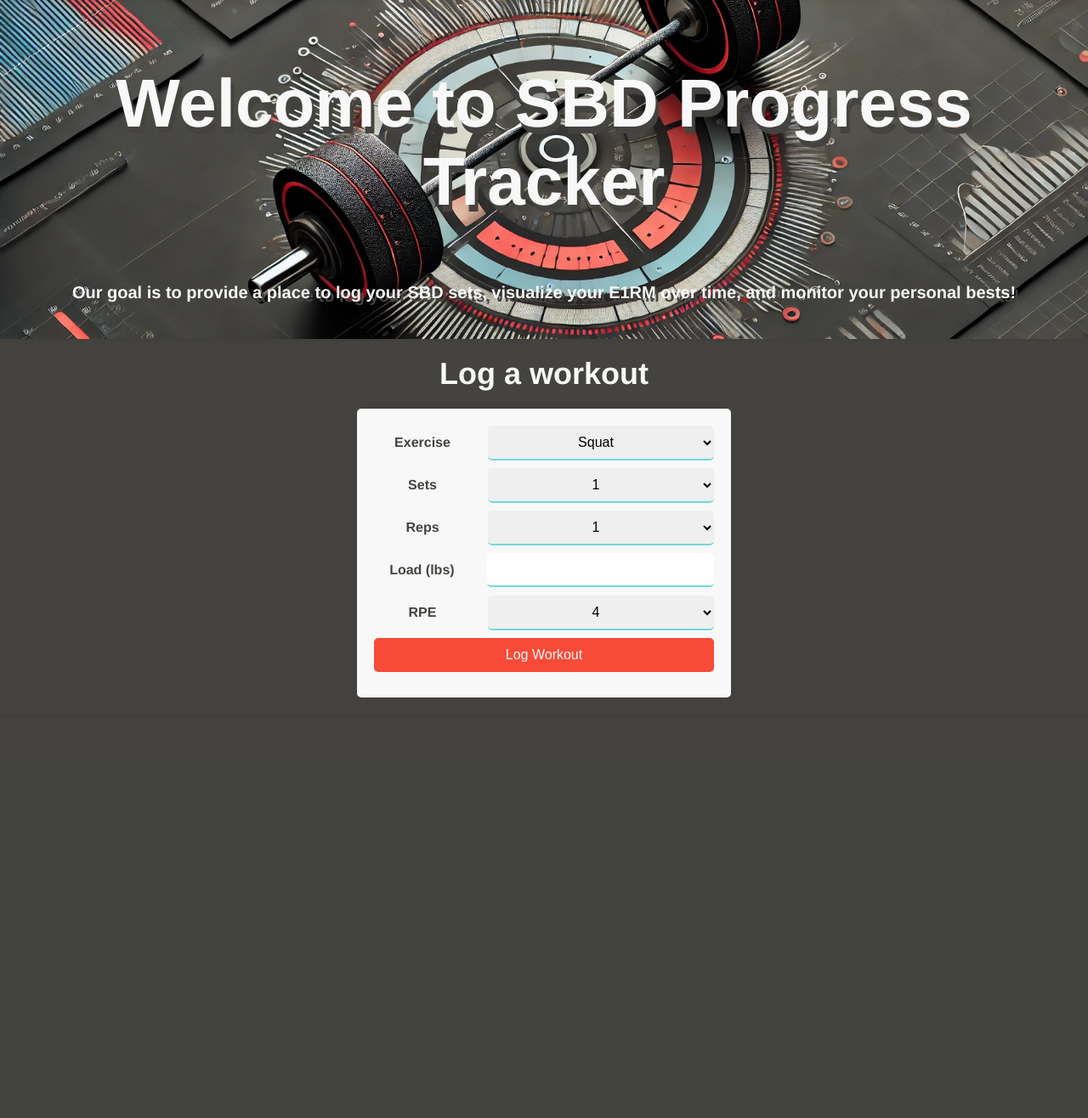
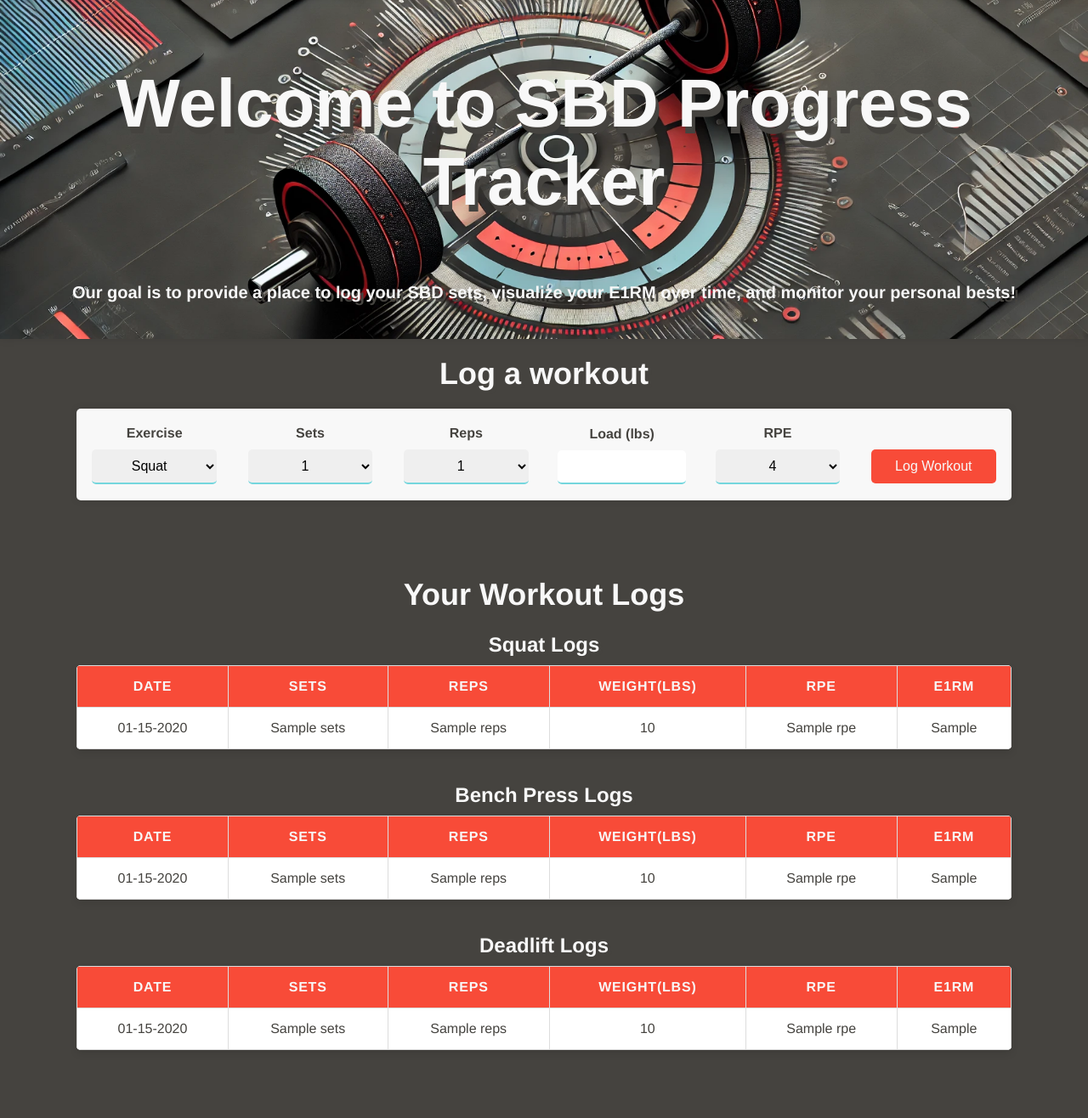
Before and after one commit to KeelanDonovan/SBD-Progress-Tracker, a Flask app: template templates/index.html in a window 1280 px wide. Shown: the part 61-1377 px from the top of the page at 85% size. Before the commit the page ends 882 px from the top, so only its background shows below. Run offline with Flask 3, Linux system fonts and the light colour scheme; tables that the repository leaves empty hold one stand-in row (values such as "Sample post"); the template is opened without the code that fills it: values that come from a table or form of the project are taken from there, most other values are stand-ins (such as "Sample title", 1, 10 or a date in 2020).

Commit message:
Added Log Tables in index.html

```diff
--- a/app.py
+++ b/app.py
@@ -21,33 +21,39 @@ login_manager.login_message_category = 'info'
 def register():
   form = RegistrationForm()
   if form.validate_on_submit():
-    print('Form validated')
+    existing_user = User.query.filter((User.email == form.email.data) | (User.username == form.username.data)).first()
 
-    existing_user = User.query.filter((User.email == form.email.data) | (User.username == form.username.data)).first()
     if existing_user:
       flash('An account with that email or username already exists', 'danger')
       return redirect(url_for('register'))
 
     hashed_password = bcrypt.generate_password_hash(form.password.data).decode('utf-8')
     user = User(username=form.username.data, email=form.email.data, password=hashed_password)
+
     db.session.add(user)
+
     db.session.commit()
     flash('Your account has been created! You can now log in', 'success')
     return redirect(url_for('login'))
+
   return render_template('register.html', title='Create an Account', form=form)
 
 @app.route("/login", methods=['GET', 'POST'])
 def login():
   if current_user.is_authenticated:
     return redirect(url_for('index'))
+
   form = LoginForm()
+
   if form.validate_on_submit():
     user = User.query.filter_by(email = form.email.data).first()
+
     if user and bcrypt.check_password_hash(user.password, form.password.data):
       login_user(user, remember = form.remember.data)
       return redirect(url_for('index'))
     else:
       flash('Login failed. Please check email and password', 'danger')
+
   return render_template('login.html', title='Login', form = form)
 
 @app.route("/logout")
@@ -59,13 +65,21 @@ def logout():
 @login_required
 def index():
   form = LogForm()
+
   if form.validate_on_submit():
     log = Log(exercise = form.exercise.data, sets = form.sets.data, reps = form.reps.data, weight = form.weight.data, rpe = form.rpe.data, e1rm = calculate_e1rm(form.weight.data, form.reps.data, form.rpe.data),  user_id = current_user.id)
+
     db.session.add(log)
     db.session.commit()
+
     flash('Workout logged successfully', 'success')
     return redirect(url_for('index'))
-  return render_template("index.html", form=form)
+
+  squat_logs = Log.query.filter_by(exercise='Squat', user_id=current_user.id).order_by(Log.date_logged.desc()).all()
+  bench_logs = Log.query.filter_by(exercise='Bench Press', user_id=current_user.id).order_by(Log.date_logged.desc()).all()
+  deadlift_logs = Log.query.filter_by(exercise='Deadlift', user_id=current_user.id).order_by(Log.date_logged.desc()).all()
+
+  return render_template("index.html", form=form, squat_logs=squat_logs, bench_logs=bench_logs, deadlift_logs=deadlift_logs)
 
 @login_manager.user_loader
 def load_user(user_id):
@@ -74,6 +88,7 @@ def load_user(user_id):
 def calculate_e1rm(weight, reps, rpe):
   if rpe < 6.5 or rpe > 10:
     return None
+
   rpe_chart = {
     1: {10.0: 100.0, 9.5: 97.8, 9.0: 95.5, 8.5: 93.9, 8.0: 92.2, 7.5: 90.7, 7.0: 89.2, 6.5: 87.8},
     2: {10.0: 95.5, 9.5: 93.9, 9.0: 92.2, 8.5: 90.7, 8.0: 89.6, 7.5: 87.8, 7.0: 86.3, 6.5: 85.0},
@@ -89,7 +104,9 @@ def calculate_e1rm(weight, reps, rpe):
 
   percentage = rpe_chart[reps][rpe]
   e1rm = weight / (percentage / 100.0)
-  return round(e1rm, 2)
+  round_e1rm = round(e1rm, 2)
+
+  return round_e1rm
 
 if __name__ == '__main__':
   app.run(debug=True)
--- a/static/css/styles.css
+++ b/static/css/styles.css
@@ -192,51 +192,122 @@ body {
 }
 .log-workout-form {
   display: flex;
-  flex-direction: column;
+  flex-direction: row;
   justify-content: space-evenly;
-  align-items:flex-start;
-  width: 400px;
-  height: 300px;
+  align-items:last baseline;
+  width: 100%;
   background-color: #f8f8f8;
   border-radius: 5px;
   box-shadow: 0 0 10px rgba(0, 0, 0, 0.1);
-  padding: 20px;
+  padding: 20px 0;
   margin-bottom: 20px;
 
 }
 .log-workout-input-box {
-  width: 100%;
+  width:100%;
   height: 40px;
   margin-bottom: 10px;
   display: flex;
+  flex-direction: column;
   justify-content:space-around;
   align-items: center;
 }
 .log-workout-form-label {
   font-size: 16px;
   font-weight: 600;
-  margin-right: 20px;
-  width: 30%;
-  text-align: center;
+  margin-bottom: 10px;
 }
 .log-workout-form-input {
   border: none;
   border-radius: 5px;
   font-size: 16px;
-  width: 70%;
   padding-top: 10px;
   padding-bottom: 10px;
   border-bottom: 2px solid #74d6dd;
   text-align: center;
+  width: 80%;
+}
+.log-workout-submit {
+  margin-bottom: 0;
 }
 .log-workout-form-button {
-  width: 100%;
   height: 40px;
+  width: 80%;
   background-color: #f84b38;
   border: none;
   border-radius: 5px;
   color: #f8f8f8;
   font-size: 16px;
   cursor: pointer;
+}
 
+.log-tables-container {
+  width: 100%;
+  max-width: 1100px;
+  margin: 40px 0;
+  color: #f8f8f8;
+  text-align: center;
 }
+.log-tables-header {
+  font-size: 36px;
+  margin-bottom: 20px;
+  text-shadow: #45433f 4px 4px;
+}
+.log-table-section {
+  margin-bottom: 40px;
+}
+.log-table-title {
+  font-size: 24px;
+  margin-bottom: 10px;
+  text-shadow: #45433f 4px 4px;
+}
+.log-table-scrollable {
+  max-height: 400px;
+  overflow-y:scroll;
+  width: 100%;
+  border-radius: 5px;
+  box-shadow: 0 4px 10px rgba(0, 0, 0, 0.1);
+  background-color: #f8f8f8;
+}
+.log-table-scrollable thead {
+  position: sticky;
+  top: 0;
+  z-index: 1;
+}
+.log-table {
+  width: 100%;
+  border-collapse: collapse;
+  background-color: #f8f8f8;
+}
+.log-table th, .log-table td {
+  padding: 15px;
+  text-align: center;
+  border: 1px solid #ddd;
+  font-size: 16px;
+}
+.log-table th {
+  background-color: #f84b38;
+  color: #f8f8f8;
+  font-weight: 600;
+  text-transform: uppercase;
+  letter-spacing: 0.05em;
+  box-shadow: 0 2px 5px rgba(0, 0, 0, 0.1);
+}
+.log-table tr:nth-child(even) {
+  background-color: #f4f4f4;
+}
+.log-table tr:nth-child(odd) {
+  background-color: #fff;
+}
+.log-table tr:hover {
+  background-color: #74d6dd;
+  color: #fff;
+}
+.log-table td {
+  font-weight: 500;
+  color: #45433f;
+}
+.log-table td:hover {
+  background-color: #f84b38;
+  color: #fff;
+}
--- a/templates/index.html
+++ b/templates/index.html
@@ -55,15 +55,105 @@
             {{form.rpe.label(class="log-workout-form-label")}}
             {{ form.rpe(class="log-workout-form-input select-input") }}
           </div>
-          <div class="log-workout-input-box">
+          <div class="log-workout-input-box log-workout-submit">
             {{ form.submit(class="log-workout-form-button") }}
           </div>
         </form>
       </div>
 
-    </div>
+      <div class="log-tables-container">
+        <h2 class="log-tables-header">Your Workout Logs</h2>
+        <div class="log-table-section">
+          <h3 class="log-table-title">Squat Logs</h3>
+          <div class="log-table-scrollable">
+            <table class="log-table">
+              <thead>
+                <tr>
+                  <th>Date</th>
+                  <th>Sets</th>
+                  <th>Reps</th>
+                  <th>Weight(lbs)</th>
+                  <th>RPE</th>
+                  <th>E1RM</th>
+                </tr>
+              </thead>
+              <tbody>
+                {% for log in squat_logs %}
+                <tr>
+                  <td>{{ log.date_logged.strftime('%m-%d-%Y') }}</td>
+                  <td>{{ log.sets }}</td>
+                  <td>{{ log.reps }}</td>
+                  <td>{{ log.weight }}</td>
+                  <td>{{ log.rpe }}</td>
+                  <td>{{ log.e1rm }}</td>
+                </tr>
+                {% endfor %}
+              </tbody>
+            </table>
+          </div>
 
-  </div>
+        </div>
+        <div class="log-table-section">
+          <h3 class="log-table-title">Bench Press Logs</h3>
+          <div class="log-table-scrollable">
+            <table class="log-table">
+              <thead>
+                <tr>
+                  <th>Date</th>
+                  <th>Sets</th>
+                  <th>Reps</th>
+                  <th>Weight(lbs)</th>
+                  <th>RPE</th>
+                  <th>E1RM</th>
+                </tr>
+              </thead>
+              <tbody>
+                {% for log in bench_logs %}
+                <tr>
+                  <td>{{ log.date_logged.strftime('%m-%d-%Y') }}</td>
+                  <td>{{ log.sets }}</td>
+                  <td>{{ log.reps }}</td>
+                  <td>{{ log.weight }}</td>
+                  <td>{{ log.rpe }}</td>
+                  <td>{{ log.e1rm }}</td>
+                </tr>
+                {% endfor %}
+              </tbody>
+            </table>
+          </div>
+        </div>
+        <div class="log-table-section">
+          <h3 class="log-table-title">Deadlift Logs</h3>
+          <div class="log-table-scrollable">
+            <table class="log-table">
+              <thead>
+                <tr>
+                  <th>Date</th>
+                  <th>Sets</th>
+                  <th>Reps</th>
+                  <th>Weight(lbs)</th>
+                  <th>RPE</th>
+                  <th>E1RM</th>
+                </tr>
+              </thead>
+              <tbody>
+                {% for log in deadlift_logs %}
+                <tr>
+                  <td>{{ log.date_logged.strftime('%m-%d-%Y') }}</td>
+                  <td>{{ log.sets }}</td>
+                  <td>{{ log.reps }}</td>
+                  <td>{{ log.weight }}</td>
+                  <td>{{ log.rpe }}</td>
+                  <td>{{ log.e1rm }}</td>
+                </tr>
+                {% endfor %}
+              </tbody>
+            </table>
+          </div>
+
+        </div>
+
+      </div>
 
 </body>
 
```
